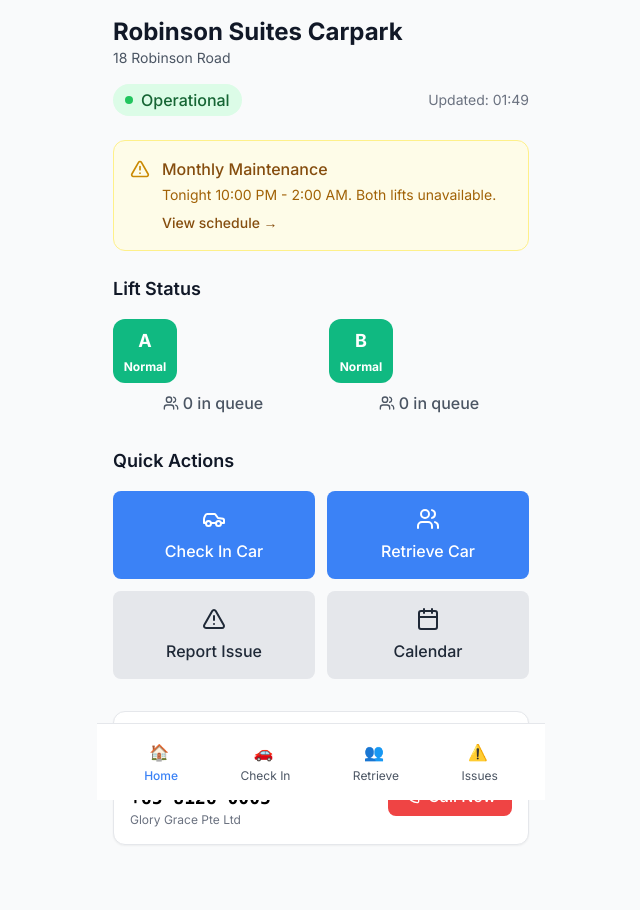
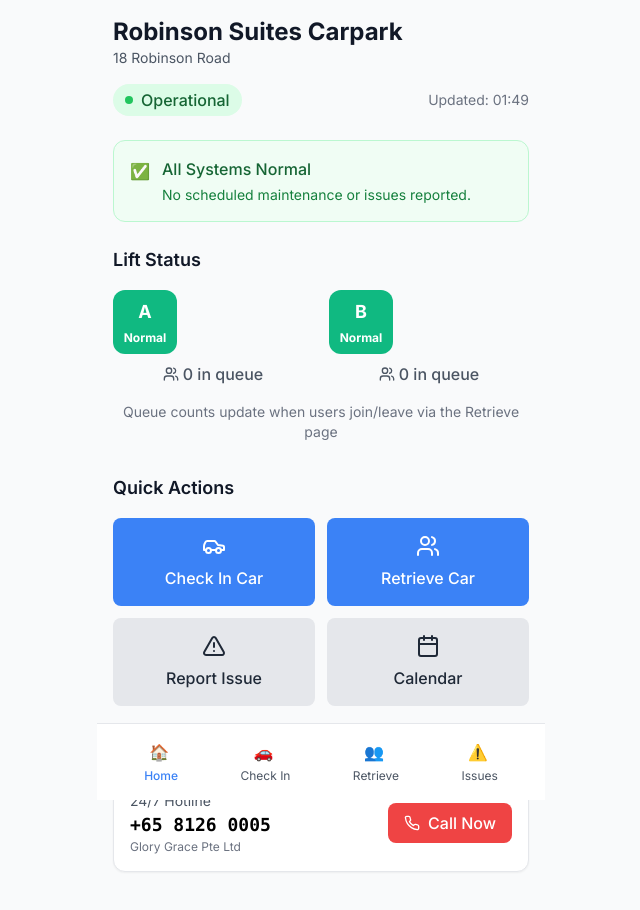
Before and after one commit to cjiajing/robinson-parking, a Next.js app: page / in a window 1280 px wide. Shown: the top 910 px of the page, without its empty margins (319-959 px from the left). Built offline with nearby package versions, Linux system fonts and the light colour scheme.

Commit message:
Update page.js

```diff
--- a/src/app/page.js
+++ b/src/app/page.js
@@ -1,10 +1,9 @@
-
 'use client';
 
 import { useState, useEffect } from 'react';
 import {
   Wifi, WifiOff, AlertTriangle, Calendar,
-  Car, Users, Clock, Phone
+  Car, Users, Clock, Phone, X
 } from 'lucide-react';
 import Link from 'next/link';
 
@@ -14,32 +13,57 @@ export default function Home() {
   const [liftB, setLiftB] = useState({ status: 'normal', queue: 0 });
   const [lastUpdated, setLastUpdated] = useState(new Date());
   const [userCode, setUserCode] = useState('');
+  const [activeAlerts, setActiveAlerts] = useState([]);
+  const [dismissedAlerts, setDismissedAlerts] = useState([]);
 
-  // Load user's code from localStorage - SAFELY
+  // Load user's code from localStorage
   useEffect(() => {
     const savedCode = localStorage.getItem('parkingCode');
     if (savedCode) setUserCode(savedCode);
-  }, []);
 
-  // Mock data updates
-  useEffect(() => {
+    // Load active alerts from localStorage (managed by admin)
+    const savedAlerts = localStorage.getItem('activeAlerts');
+    if (savedAlerts) {
+      setActiveAlerts(JSON.parse(savedAlerts));
+    }
+    // NO DEFAULT DEMO ALERT
+
+    // Load dismissed alerts
+    const savedDismissed = localStorage.getItem('dismissedAlerts');
+    if (savedDismissed) {
+      setDismissedAlerts(JSON.parse(savedDismissed));
+    }
+
+    // Update timestamp every minute (no queue simulation)
     const interval = setInterval(() => {
       setLastUpdated(new Date());
-      // Simulate random queue changes
-      setLiftA(prev => ({
-        ...prev,
-        queue: Math.max(0, prev.queue + Math.floor(Math.random() * 3) - 1)
-      }));
-    }, 30000); // Update every 30 seconds
+    }, 60000);
 
     return () => clearInterval(interval);
   }, []);
+
+  const dismissAlert = (alertId) => {
+    setActiveAlerts(prev => prev.filter(alert => alert.id !== alertId));
+    setDismissedAlerts(prev => [...prev, alertId]);
+    localStorage.setItem('dismissedAlerts', JSON.stringify([...dismissedAlerts, alertId]));
+    localStorage.setItem('activeAlerts', JSON.stringify(activeAlerts.filter(alert => alert.id !== alertId)));
+  };
 
   const formatTime = (date) => {
     return date.toLocaleTimeString('en-SG', {
       hour: '2-digit',
       minute: '2-digit',
       hour12: false
+    });
+  };
+
+  const formatDate = (dateString) => {
+    const date = new Date(dateString);
+    return date.toLocaleDateString('en-SG', {
+      month: 'short',
+      day: 'numeric',
+      hour: '2-digit',
+      minute: '2-digit'
     });
   };
 
@@ -89,21 +113,77 @@ export default function Home() {
         </div>
       </header>
 
-      {/* Alert Banner */}
-      <div className="mb-6 bg-yellow-50 border border-yellow-200 rounded-xl p-4">
-        <div className="flex items-start gap-3">
-          <AlertTriangle className="w-5 h-5 text-yellow-600 mt-0.5" />
-          <div>
-            <h3 className="font-medium text-yellow-800">Monthly Maintenance</h3>
-            <p className="text-yellow-700 text-sm mt-1">
-              Tonight 10:00 PM - 2:00 AM. Both lifts unavailable.
-            </p>
-            <Link href="/calendar" className="text-yellow-800 font-medium text-sm mt-2 inline-block">
-              View schedule →
-            </Link>
+      {/* Dynamic Alert Banners (Empty by default) */}
+      {activeAlerts.filter(alert => !dismissedAlerts.includes(alert.id)).map((alert) => (
+        <div key={alert.id} className={`mb-4 rounded-xl p-4 border ${
+          alert.priority === 'high' ? 'bg-red-50 border-red-200' :
+          alert.priority === 'medium' ? 'bg-yellow-50 border-yellow-200' :
+          'bg-blue-50 border-blue-200'
+        }`}>
+          <div className="flex items-start justify-between">
+            <div className="flex items-start gap-3 flex-1">
+              <AlertTriangle className={`w-5 h-5 mt-0.5 ${
+                alert.priority === 'high' ? 'text-red-600' :
+                alert.priority === 'medium' ? 'text-yellow-600' :
+                'text-blue-600'
+              }`} />
+              <div className="flex-1">
+                <div className="flex justify-between items-start">
+                  <h3 className={`font-medium ${
+                    alert.priority === 'high' ? 'text-red-800' :
+                    alert.priority === 'medium' ? 'text-yellow-800' :
+                    'text-blue-800'
+                  }`}>
+                    {alert.title}
+                  </h3>
+                  <button
+                    onClick={() => dismissAlert(alert.id)}
+                    className="text-gray-400 hover:text-gray-600 ml-2"
+                  >
+                    <X className="w-4 h-4" />
+                  </button>
+                </div>
+                <p className={`text-sm mt-1 ${
+                  alert.priority === 'high' ? 'text-red-700' :
+                  alert.priority === 'medium' ? 'text-yellow-700' :
+                  'text-blue-700'
+                }`}>
+                  {alert.message}
+                </p>
+                {alert.date && (
+                  <div className={`text-xs mt-2 ${
+                    alert.priority === 'high' ? 'text-red-600' :
+                    alert.priority === 'medium' ? 'text-yellow-600' :
+                    'text-blue-600'
+                  }`}>
+                    Posted: {formatDate(alert.date)}
+                  </div>
+                )}
+                {alert.type === 'maintenance' && (
+                  <Link href="/calendar" className="inline-block mt-2 font-medium text-sm">
+                    View schedule →
+                  </Link>
+                )}
+              </div>
+            </div>
           </div>
         </div>
-      </div>
+      ))}
+
+      {/* No alerts message */}
+      {activeAlerts.filter(alert => !dismissedAlerts.includes(alert.id)).length === 0 && (
+        <div className="mb-6 p-4 bg-green-50 border border-green-200 rounded-xl">
+          <div className="flex items-start gap-3">
+            <div className="w-5 h-5 mt-0.5">✅</div>
+            <div>
+              <h3 className="font-medium text-green-800">All Systems Normal</h3>
+              <p className="text-green-700 text-sm mt-1">
+                No scheduled maintenance or issues reported.
+              </p>
+            </div>
+          </div>
+        </div>
+      )}
 
       {/* Lift Status */}
       <div className="mb-8">
@@ -147,6 +227,11 @@ export default function Home() {
             </div>
           </div>
         </div>
+
+        {/* Note about queue */}
+        <div className="mt-4 text-center text-sm text-gray-500">
+          Queue counts update when users join/leave via the Retrieve page
+        </div>
       </div>
 
       {/* My Code Display */}
@@ -157,7 +242,7 @@ export default function Home() {
             {userCode}
           </div>
           <p className="text-sm text-gray-600 text-center mt-2">
-            Enter this 4-digit code on the touchscreen
+            Enter this 4-digit code on the touchscreen to retrieve your car
           </p>
         </div>
       )}
```
